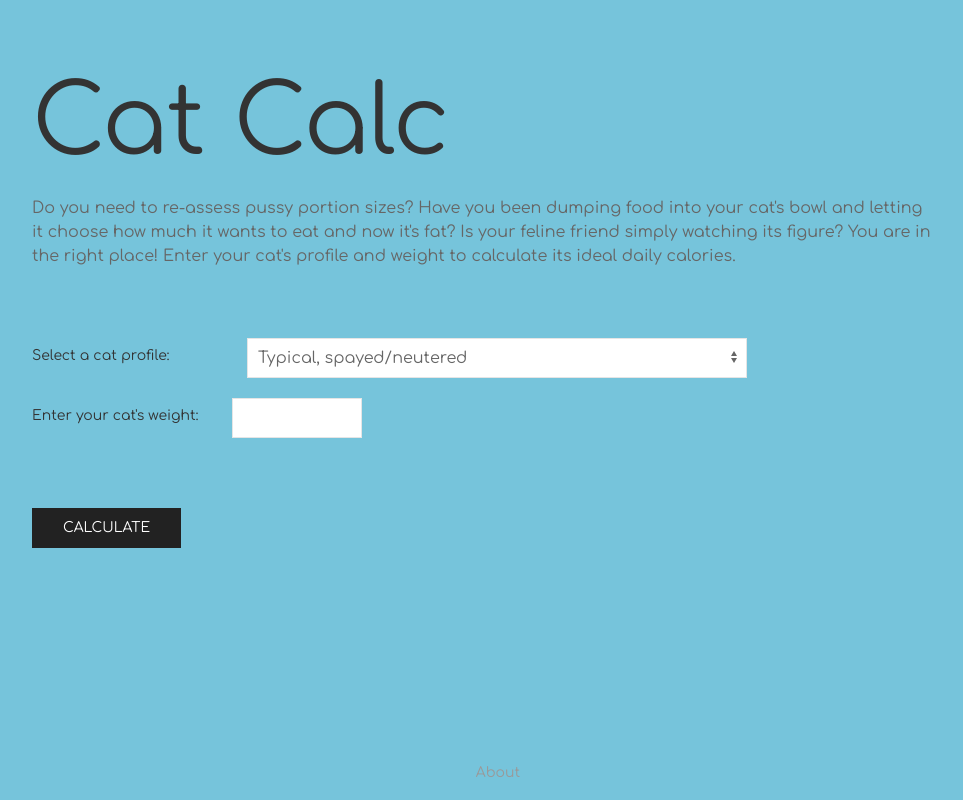
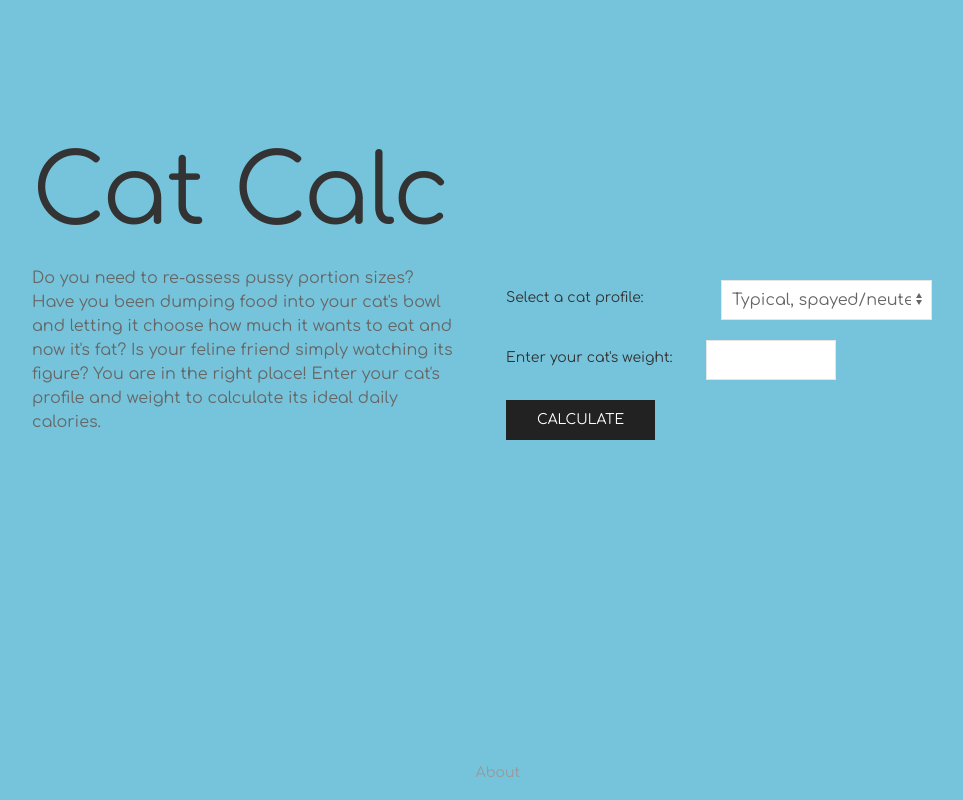
Before and after one commit to liztheshiz/cat-calc, a React (Create React App) app: page / in a window 1280 px wide. Shown: the top 800 px of the page, without its empty margins (158-1121 px from the left). Built offline with nearby package versions, Linux system fonts and the light colour scheme.

Commit message:
made homepage grid

```diff
--- a/src/App.css
+++ b/src/App.css
@@ -14,6 +14,12 @@
     color: white;
 }
 
+.home-grid {
+    display: grid;
+    grid-template-columns: 1fr 1fr;
+    grid-gap: 48px;
+}
+
 .footer {
     text-align: center;
     width: 100%;
--- a/src/components/home-view.js
+++ b/src/components/home-view.js
@@ -1,14 +1,18 @@
 function HomeView() {
     return (
-        <div className="uk-container uk-container-small">
-            <h1 className="uk-heading-large uk-margin-large-top">Cat Calc</h1>
+        <div className="home uk-container uk-container-small">
+            <div className="home-grid uk-child-width-expand@s uk-align-center uk-margin-xlarge-top">
+                <div>
+                    <h1 className="uk-heading-large">Cat Calc</h1>
                     <p className="uk-margin">
                         Do you need to re-assess pussy portion sizes? Have you been dumping food into your cat's
                         bowl and letting it choose how much it wants to eat and now it's fat? Is your feline
                         friend simply watching its figure? You are in the right place! Enter your cat's profile
                         and weight to calculate its ideal daily calories.
                     </p>
-            <form className="uk-form-horizontal uk-margin-large cat-form">
+                </div>
+                <div className="uk-margin-xlarge-top">
+                    <form className="uk-form-horizontal cat-form">
                         <div className="uk-margin">
                             <label className="uk-form-label" for="cat-types">Select a cat profile:</label>
                             <div className="uk-form-controls">
@@ -25,7 +29,9 @@ function HomeView() {
                             <input className="uk-input uk-form-width-small" id="cat-weight" type="number"></input>
                         </div>
                     </form>
-            <button form="cat-form" class="uk-button uk-button-secondary">Calculate</button>
+                    <button form="cat-form" className="uk-button uk-button-secondary">Calculate</button>
+                </div>
+            </div>
         </div>
     );
 }
```
Lines whose indentation alone changed are shown as unchanged.
